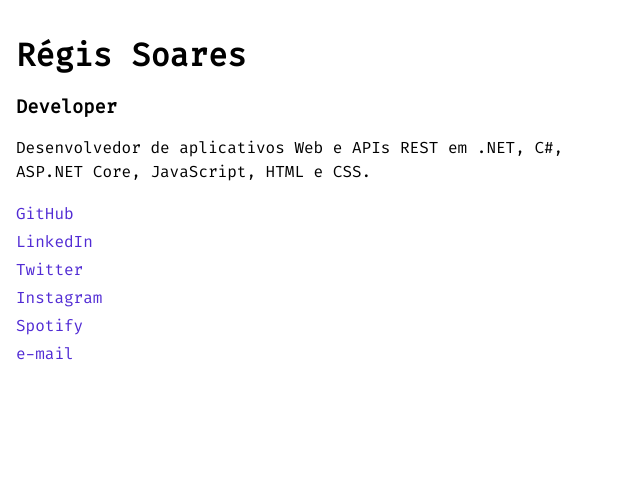
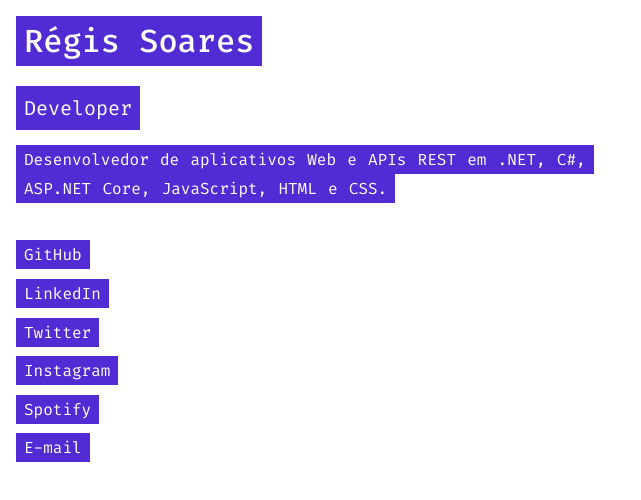
Before and after one commit to regissoares/regissoares.github.io, a plain HTML site: page index.html in a window 1280 px wide. Shown: the whole page, without its empty margins (0-641 px from the left). Drawn offline with nearby package versions, Linux system fonts and the light colour scheme.

Commit message:
feat: update layout, metadata, and navigation

```diff
--- a/index.html
+++ b/index.html
@@ -5,38 +5,51 @@
     <meta name="viewport" content="width=device-width, initial-scale=1.0">
     <meta name="description" content="Régis Soares é desenvolvedor de aplicativos Web e APIs REST em .NET, C#, ASP.NET Core, JavaScript, HTML e CSS.">
     <meta name="robots" content="index,follow">
-    <meta name="googlebot" content="index,follow">
+    <meta name="author" content="Régis Soares">
+    <meta name="theme-color" content="#512bd4">
     <title>Régis Soares | Developer</title>
     <meta property="og:url" content="https://regissoares.com.br">
     <meta property="og:title" content="Régis Soares | Developer">
-    <meta property="og:description" content="Régis Soares é desenvolvedor de aplicativos Web e APIs REST em .NET, C#, ASP.NET Core, JavaScript, HTML e CSS.">
+    <meta property="og:description" content="Desenvolvedor de aplicativos Web e APIs REST em .NET, C#, ASP.NET Core, JavaScript, HTML e CSS.">
     <meta property="og:type" content="website">
     <meta property="og:site_name" content="Régis Soares">
     <meta property="og:locale" content="pt_BR">
+    <meta property="og:image" content="https://regissoares.com.br/og-image.jpg">
+    <meta property="og:image:width" content="1200">
+    <meta property="og:image:height" content="630">
+    <meta name="twitter:card" content="summary_large_image">
+    <meta name="twitter:site" content="@regissoares">
+    <meta name="twitter:creator" content="@regissoares">
+    <meta name="twitter:title" content="Régis Soares | Developer">
+    <meta name="twitter:description" content="Desenvolvedor de aplicativos Web e APIs REST em .NET, C#, ASP.NET Core, JavaScript, HTML e CSS.">
+    <meta name="twitter:image" content="https://regissoares.com.br/og-image.jpg">
     <link rel="preconnect" href="https://fonts.googleapis.com">
     <link rel="preconnect" href="https://fonts.gstatic.com" crossorigin>
-    <link rel="stylesheet" href="https://fonts.googleapis.com/css2?family=Fira+Code&display=swap">
-    <link rel="stylesheet" href="https://cdnjs.cloudflare.com/ajax/libs/normalize/8.0.1/normalize.min.css" integrity="sha512-NhSC1YmyruXifcj/KFRWoC561YpHpc5Jtzgvbuzx5VozKpWvQ+4nXhPdFgmx8xqexRcpAglTj9sIBWINXa8x5w==" crossorigin="anonymous" referrerpolicy="no-referrer">
+    <link rel="stylesheet" href="https://fonts.googleapis.com/css2?family=Fira+Code:wght@400;500&display=swap">
     <link rel="stylesheet" href="styles/style.css">
-    <link rel="apple-touch-icon" sizes="180x180" href="apple-touch-icon.png">
-    <link rel="icon" type="image/png" sizes="32x32" href="favicon-32x32.png">
-    <link rel="icon" type="image/png" sizes="16x16" href="favicon-16x16.png">
-    <link rel="manifest" href="site.webmanifest">
+    <link rel="apple-touch-icon" sizes="180x180" href="/apple-touch-icon.png">
+    <link rel="icon" type="image/png" sizes="32x32" href="/favicon-32x32.png">
+    <link rel="icon" type="image/png" sizes="16x16" href="/favicon-16x16.png">
+    <link rel="manifest" href="/site.webmanifest">
     <link rel="canonical" href="https://regissoares.com.br">
   </head>
   <body>
     <main>
-      <h1>Régis Soares</h1>
-      <h3>Developer</h3>
-      <p>Desenvolvedor de aplicativos Web e APIs REST em .NET, C#, ASP.NET Core, JavaScript, HTML e CSS.</p>
-      <nav>
+      <header>
+        <h1>Régis Soares</h1>
+        <p class="subtitle">Developer</p>
+      </header>
+      <section aria-label="Sobre">
+        <p>Desenvolvedor de aplicativos Web e APIs REST em .NET, C#, ASP.NET Core, JavaScript, HTML e CSS.</p>
+      </section>
+      <nav aria-label="Redes sociais e contato">
         <ul>
-          <li><a href="https://github.com/regissoares">GitHub</a></li>
-          <li><a href="https://www.linkedin.com/in/regissoares/">LinkedIn</a></li>
-          <li><a href="https://twitter.com/regissoares">Twitter</a></li>
-          <li><a href="https://www.instagram.com/regissoares/">Instagram</a></li>
-          <li><a href="https://open.spotify.com/user/regissoares">Spotify</a></li>
-          <li><a href="mailto:regis@regissoares.com">e-mail</a></li>
+          <li><a href="https://github.com/regissoares" target="_blank" rel="noopener noreferrer" aria-label="GitHub de Régis Soares">GitHub</a></li>
+          <li><a href="https://www.linkedin.com/in/regissoares/" target="_blank" rel="noopener noreferrer" aria-label="LinkedIn de Régis Soares">LinkedIn</a></li>
+          <li><a href="https://twitter.com/regissoares" target="_blank" rel="noopener noreferrer" aria-label="Twitter de Régis Soares">Twitter</a></li>
+          <li><a href="https://www.instagram.com/regissoares/" target="_blank" rel="noopener noreferrer" aria-label="Instagram de Régis Soares">Instagram</a></li>
+          <li><a href="https://open.spotify.com/user/regissoares" target="_blank" rel="noopener noreferrer" aria-label="Spotify de Régis Soares">Spotify</a></li>
+          <li><a href="mailto:regis@regissoares.com" aria-label="Enviar e-mail para Régis Soares">E-mail</a></li>
         </ul>
       </nav>
     </main>
--- a/styles/style.css
+++ b/styles/style.css
@@ -1,4 +1,5 @@
 body {
+  margin: 0;
   font-family: "Fira Code", monospace;
   font-optical-sizing: auto;
   font-weight: 400;
@@ -8,29 +9,79 @@ body {
 }
 
 main {
-  padding: 16px;
-  max-width: 576px;
+  padding: 1rem;
+  max-width: 36rem;
+  min-height: 100vh;
+}
+
+h1,
+p,
+a {
+  padding: 0.25rem 0.5rem;
+  background-color: #512bd4;
+  color: #fff;
+}
+
+h1,
+p {
+  -webkit-box-decoration-break: clone;
+  box-decoration-break: clone;
+}
+
+h1 {
+  display: block;
+  width: fit-content;
+  margin: 0 0 1rem 0;
+  font-size: 2rem;
+  font-weight: 500;
+}
+
+.subtitle {
+  display: block;
+  width: fit-content;
+  margin-bottom: 1rem;
+  font-size: 1.25rem;
+  font-weight: 400;
 }
 
 p {
-  line-height: 1.5;
+  display: inline;
+  line-height: 1.8;
+  word-spacing: 0.1em;
+}
+
+section {
+  margin-bottom: 2rem;
+}
+
+nav {
+  margin-top: 1.5rem;
 }
 
 a {
-  color: #512bd4;
+  display: inline-block;
   text-decoration: none;
+  transition: all 0.2s ease;
 }
 
 a:hover,
-a:active {
+a:focus {
   text-decoration: underline;
+  transform: translateY(-2px);
+}
+
+a:focus {
+  outline: 2px solid #512bd4;
+  outline-offset: 2px;
 }
 
 ul {
   padding: 0;
+  margin: 0;
+  list-style: none;
 }
 
 li {
-  padding: .3em 0;
   display: block;
+  padding: 0.3rem 0;
 }
```
